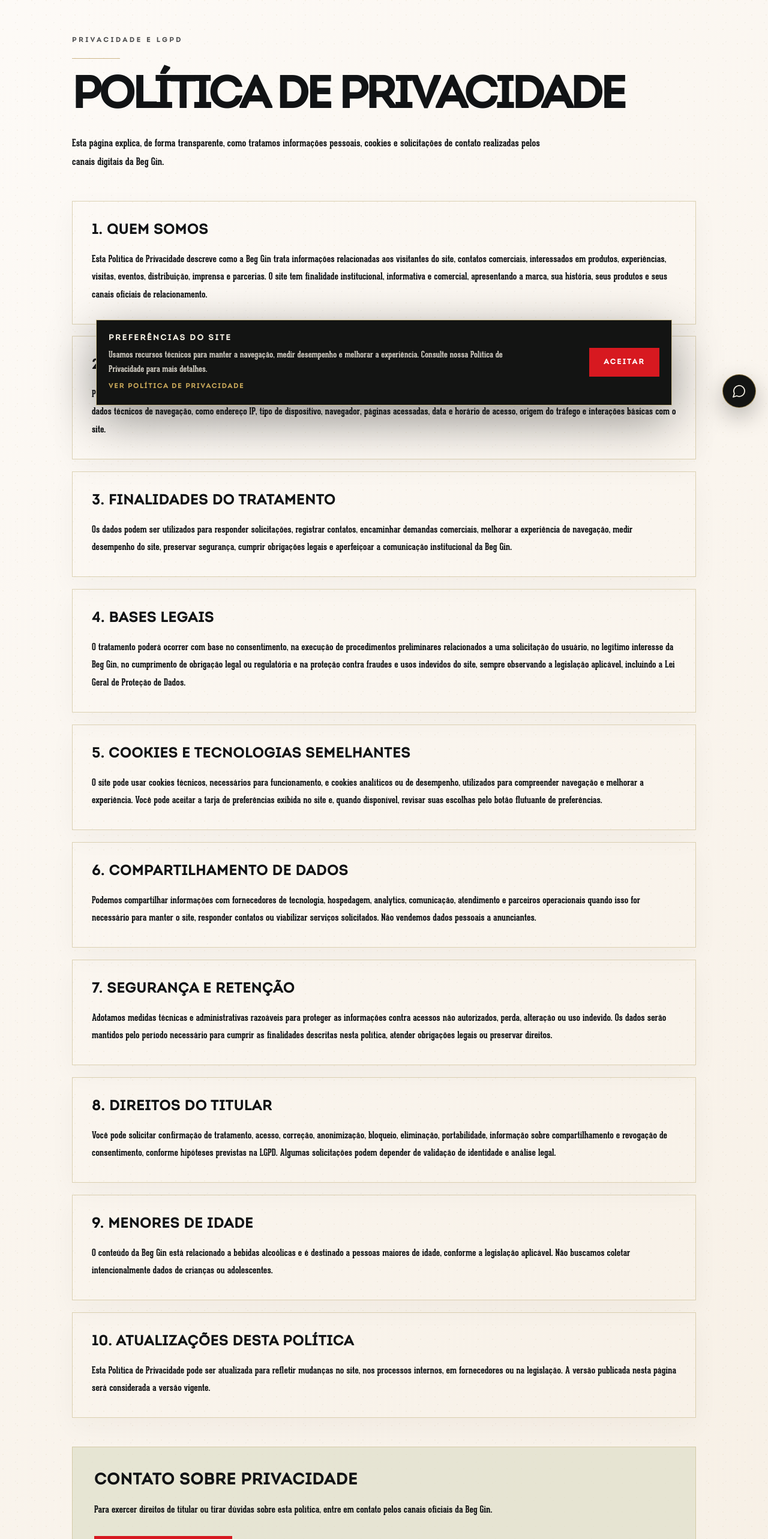
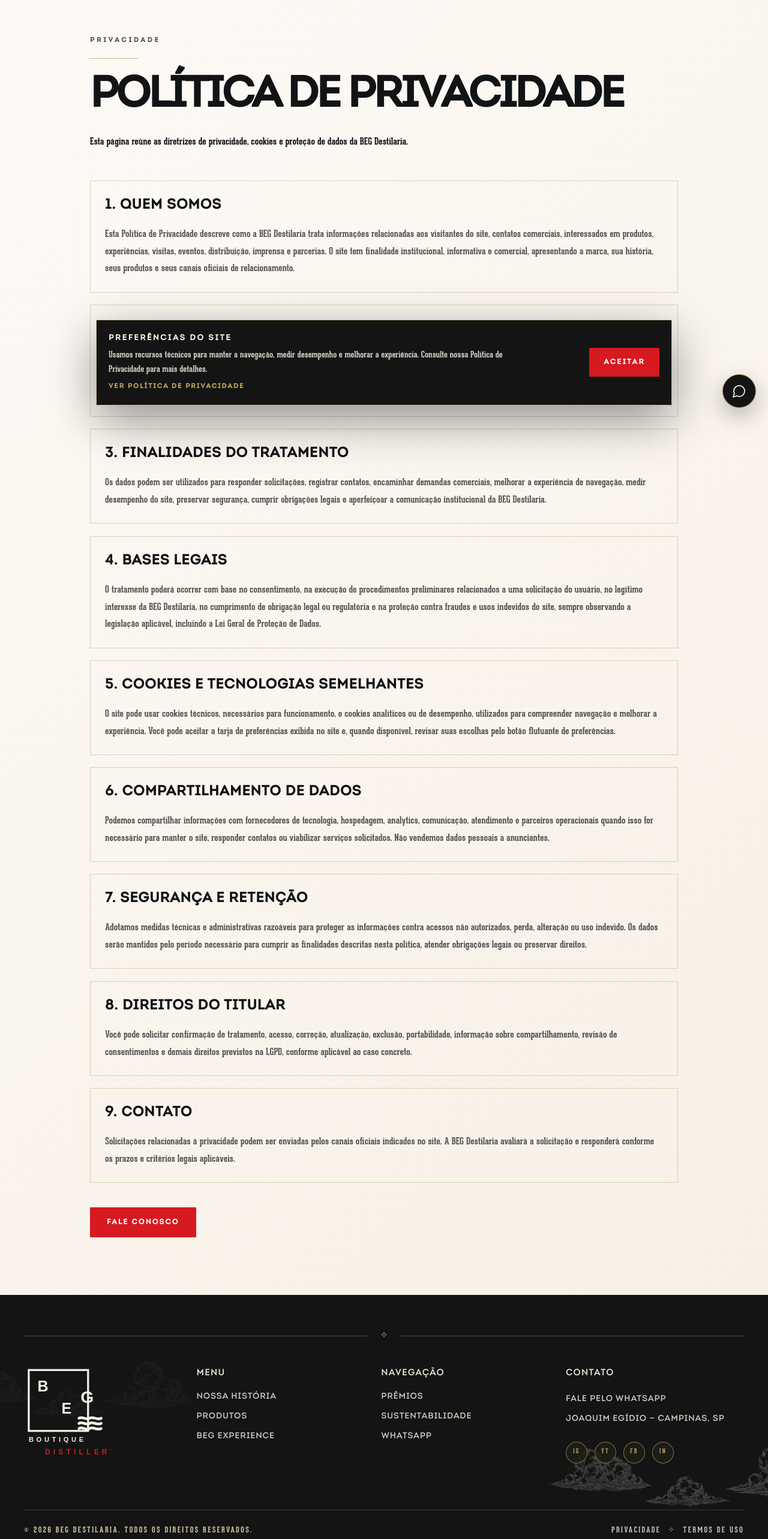
Before and after one commit to Tehkne-Solutions/beggin, a Next.js app: page /politica-de-privacidade in a window 1280 px wide. Shown: the part 100-2666 px from the top of the page at 60% size. Built offline with nearby package versions, Linux system fonts and the light colour scheme.

Commit message:
fix: update privacy page brand naming

```diff
--- a/src/app/politica-de-privacidade/page.tsx
+++ b/src/app/politica-de-privacidade/page.tsx
@@ -4,14 +4,14 @@
 import { Footer } from '@/components/layout/Footer';
 
 export const metadata: Metadata = {
-  title: 'Política de Privacidade | Beg Gin',
-  description: 'Política de Privacidade da Beg Gin, com informações sobre LGPD, cookies, direitos do titular e canais de contato.',
+  title: 'Política de Privacidade | BEG Destilaria',
+  description: 'Política de Privacidade da BEG Destilaria, com informações sobre LGPD, cookies, direitos do titular e canais de contato.',
 };
 
 const sections = [
   {
     title: '1. Quem somos',
-    text: 'Esta Política de Privacidade descreve como a Beg Gin trata informações relacionadas aos visitantes do site, contatos comerciais, interessados em produtos, experiências, visitas, eventos, distribuição, imprensa e parcerias. O site tem finalidade institucional, informativa e comercial, apresentando a marca, sua história, seus produtos e seus canais oficiais de relacionamento.',
+    text: 'Esta Política de Privacidade descreve como a BEG Destilaria trata informações relacionadas aos visitantes do site, contatos comerciais, interessados em produtos, experiências, visitas, eventos, distribuição, imprensa e parcerias. O site tem finalidade institucional, informativa e comercial, apresentando a marca, sua história, seus produtos e seus canais oficiais de relacionamento.',
   },
   {
     title: '2. Dados que podemos coletar',
@@ -19,11 +19,11 @@
   },
   {
     title: '3. Finalidades do tratamento',
-    text: 'Os dados podem ser utilizados para responder solicitações, registrar contatos, encaminhar demandas comerciais, melhorar a experiência de navegação, medir desempenho do site, preservar segurança, cumprir obrigações legais e aperfeiçoar a comunicação institucional da Beg Gin.',
+    text: 'Os dados podem ser utilizados para responder solicitações, registrar contatos, encaminhar demandas comerciais, melhorar a experiência de navegação, medir desempenho do site, preservar segurança, cumprir obrigações legais e aperfeiçoar a comunicação institucional da BEG Destilaria.',
   },
   {
     title: '4. Bases legais',
-    text: 'O tratamento poderá ocorrer com base no consentimento, na execução de procedimentos preliminares relacionados a uma solicitação do usuário, no legítimo interesse da Beg Gin, no cumprimento de obrigação legal ou regulatória e na proteção contra fraudes e usos indevidos do site, sempre observando a legislação aplicável, incluindo a Lei Geral de Proteção de Dados.',
+    text: 'O tratamento poderá ocorrer com base no consentimento, na execução de procedimentos preliminares relacionados a uma solicitação do usuário, no legítimo interesse da BEG Destilaria, no cumprimento de obrigação legal ou regulatória e na proteção contra fraudes e usos indevidos do site, sempre observando a legislação aplicável, incluindo a Lei Geral de Proteção de Dados.',
   },
   {
     title: '5. Cookies e tecnologias semelhantes',
@@ -39,47 +39,35 @@
   },
   {
     title: '8. Direitos do titular',
-    text: 'Você pode solicitar confirmação de tratamento, acesso, correção, anonimização, bloqueio, eliminação, portabilidade, informação sobre compartilhamento e revogação de consentimento, conforme hipóteses previstas na LGPD. Algumas solicitações podem depender de validação de identidade e análise legal.',
+    text: 'Você pode solicitar confirmação de tratamento, acesso, correção, atualização, exclusão, portabilidade, informação sobre compartilhamento, revisão de consentimentos e demais direitos previstos na LGPD, conforme aplicável ao caso concreto.',
   },
   {
-    title: '9. Menores de idade',
-    text: 'O conteúdo da Beg Gin está relacionado a bebidas alcoólicas e é destinado a pessoas maiores de idade, conforme a legislação aplicável. Não buscamos coletar intencionalmente dados de crianças ou adolescentes.',
-  },
-  {
-    title: '10. Atualizações desta política',
-    text: 'Esta Política de Privacidade pode ser atualizada para refletir mudanças no site, nos processos internos, em fornecedores ou na legislação. A versão publicada nesta página será considerada a versão vigente.',
+    title: '9. Contato',
+    text: 'Solicitações relacionadas à privacidade podem ser enviadas pelos canais oficiais indicados no site. A BEG Destilaria avaliará a solicitação e responderá conforme os prazos e critérios legais aplicáveis.',
   },
 ];
 
-export default function PrivacyPolicyPage() {
+export default function PrivacyPage() {
   return (
     <main className="min-h-screen bg-[#FCF7F1] text-beggin-ink">
       <Header />
       <section className="paper-texture bg-[#FCF7F1] px-5 pb-20 pt-[130px] md:px-8 lg:pb-24 lg:pt-[160px]">
-        <div className="mx-auto max-w-[1040px]">
-          <p className="font-serifDisplay text-[11px] font-bold uppercase tracking-[0.34em] text-beggin-ink/75">Privacidade e LGPD</p>
+        <div className="mx-auto max-w-[980px]">
+          <p className="font-serifDisplay text-[11px] font-bold uppercase tracking-[0.34em] text-beggin-ink/75">Privacidade</p>
           <div className="mt-5 h-px w-20 bg-beggin-gold/70" />
-          <h1 className="mt-8 font-serifDisplay text-[clamp(3.1rem,5.8vw,6.8rem)] font-semibold uppercase leading-[0.86] tracking-[-0.05em]">Política de Privacidade</h1>
-          <p className="mt-8 max-w-[820px] text-[1.04rem] leading-[1.85] text-beggin-ink/72">
-            Esta página explica, de forma transparente, como tratamos informações pessoais, cookies e solicitações de contato realizadas pelos canais digitais da Beg Gin.
+          <h1 className="mt-8 font-serifDisplay text-[clamp(3.2rem,5.6vw,6.4rem)] font-semibold uppercase leading-[0.86] tracking-[-0.05em]">Política de Privacidade</h1>
+          <p className="mt-8 max-w-[760px] text-[1rem] leading-[1.85] text-beggin-ink/72">
+            Esta página reúne as diretrizes de privacidade, cookies e proteção de dados da BEG Destilaria.
           </p>
-
           <div className="mt-12 grid gap-5">
             {sections.map((section) => (
-              <article key={section.title} className="border border-[#c7b889]/60 bg-[#FFFCF6]/82 p-6 shadow-[0_14px_42px_rgba(54,43,25,0.04)] md:p-8">
+              <article key={section.title} className="border border-[#c7b889]/60 bg-[#FFFCF6]/78 p-6">
                 <h2 className="font-serifDisplay text-[1.45rem] font-bold uppercase tracking-[0.04em] text-beggin-ink">{section.title}</h2>
-                <p className="mt-4 text-[1rem] leading-[1.85] text-beggin-ink/72">{section.text}</p>
+                <p className="mt-4 text-[1rem] leading-[1.8] text-beggin-ink/70">{section.text}</p>
               </article>
             ))}
           </div>
-
-          <div className="mt-12 border border-[#c7b889]/60 bg-[#DFDEC9]/70 p-7 md:p-9">
-            <h2 className="font-serifDisplay text-[1.65rem] font-bold uppercase tracking-[0.04em]">Contato sobre privacidade</h2>
-            <p className="mt-4 text-[1rem] leading-[1.8] text-beggin-ink/72">
-              Para exercer direitos de titular ou tirar dúvidas sobre esta política, entre em contato pelos canais oficiais da Beg Gin.
-            </p>
-            <Link href="/contato" className="mt-7 inline-flex bg-beggin-red px-7 py-4 font-serifDisplay text-[12px] font-bold uppercase tracking-[0.18em] text-white transition hover:bg-beggin-ink">Falar com a Beg Gin</Link>
-          </div>
+          <Link href="/contato" className="mt-10 inline-flex bg-beggin-red px-7 py-4 font-serifDisplay text-[12px] font-bold uppercase tracking-[0.18em] text-white transition hover:bg-beggin-ink">Fale conosco</Link>
         </div>
       </section>
       <Footer />
```
